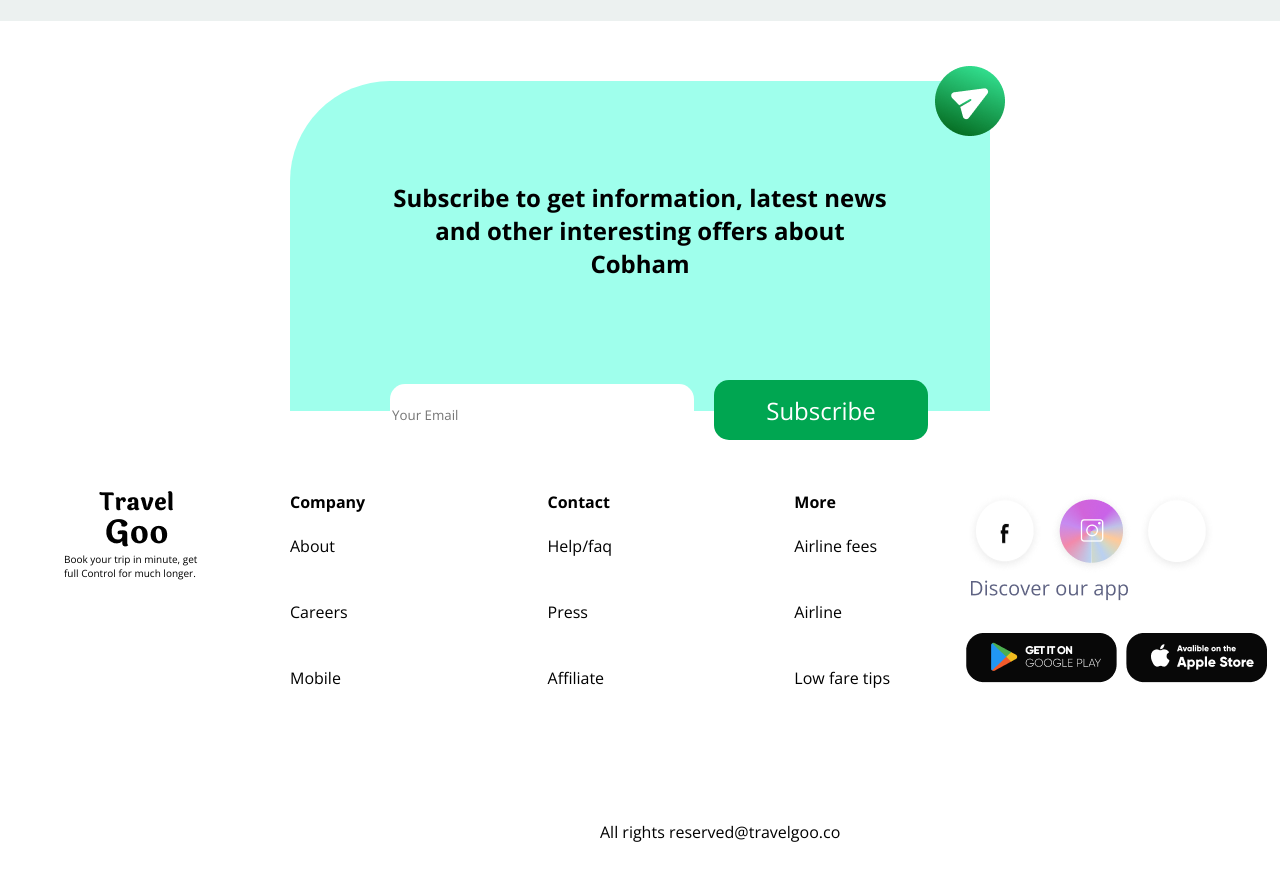
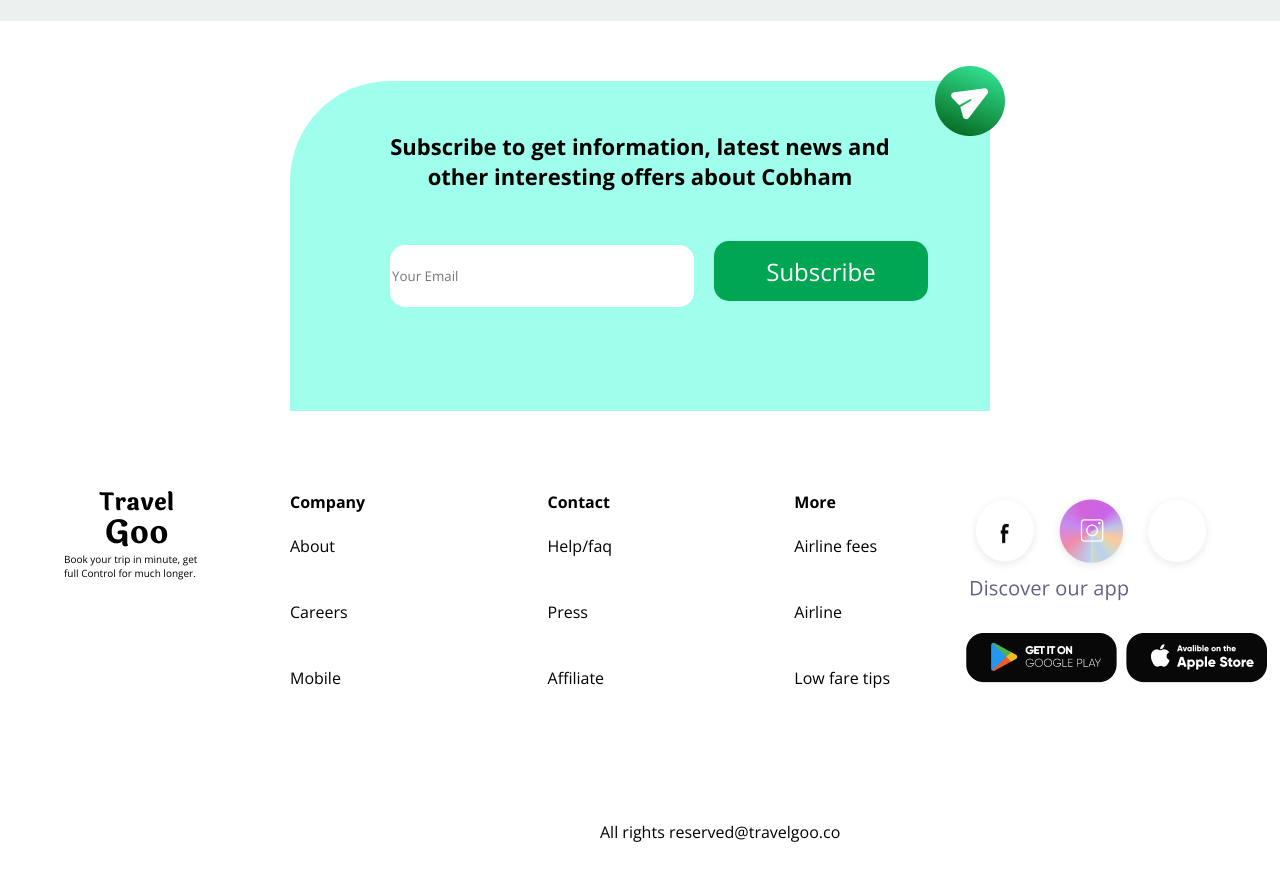
Before and after one commit to oladaride/Travel-goo, a plain HTML site: page index.html in a window 1280 px wide. Shown: the part 4260-5141 px from the top of the page. Drawn offline with nearby package versions, Linux system fonts and the light colour scheme.

Commit message:
latest-submission

```diff
--- a/index.html
+++ b/index.html
@@ -306,8 +306,8 @@
     <!-- --------------------------------------------------------------- -->
      <div class="about-us-wrap">
         <div class="sub-info">
-            <h3>Subscribe to get information, latest news and other
-                interesting offers about Cobham</h3>
+            <h4>Subscribe to get information, latest news and other
+                interesting offers about Cobham</h4>
 
             <input placeholder="Your Email"><button>Subscribe</button>
             <img  class="plane-paper"  src="images/Group 77.png">
--- a/style.css
+++ b/style.css
@@ -437,7 +437,7 @@ position:relative;
     padding-top:50px;
     position:relative;
 }
-.sub-info h3{
+.sub-info h4{
     margin-left:auto;
     margin-right:auto;
     display:block;
@@ -473,6 +473,8 @@ input{
     justify-content:space-between;
     margin-top:80px;
 }
+
+
 .logo-below p{
     width:150px;
     font-size:x-small;
```
